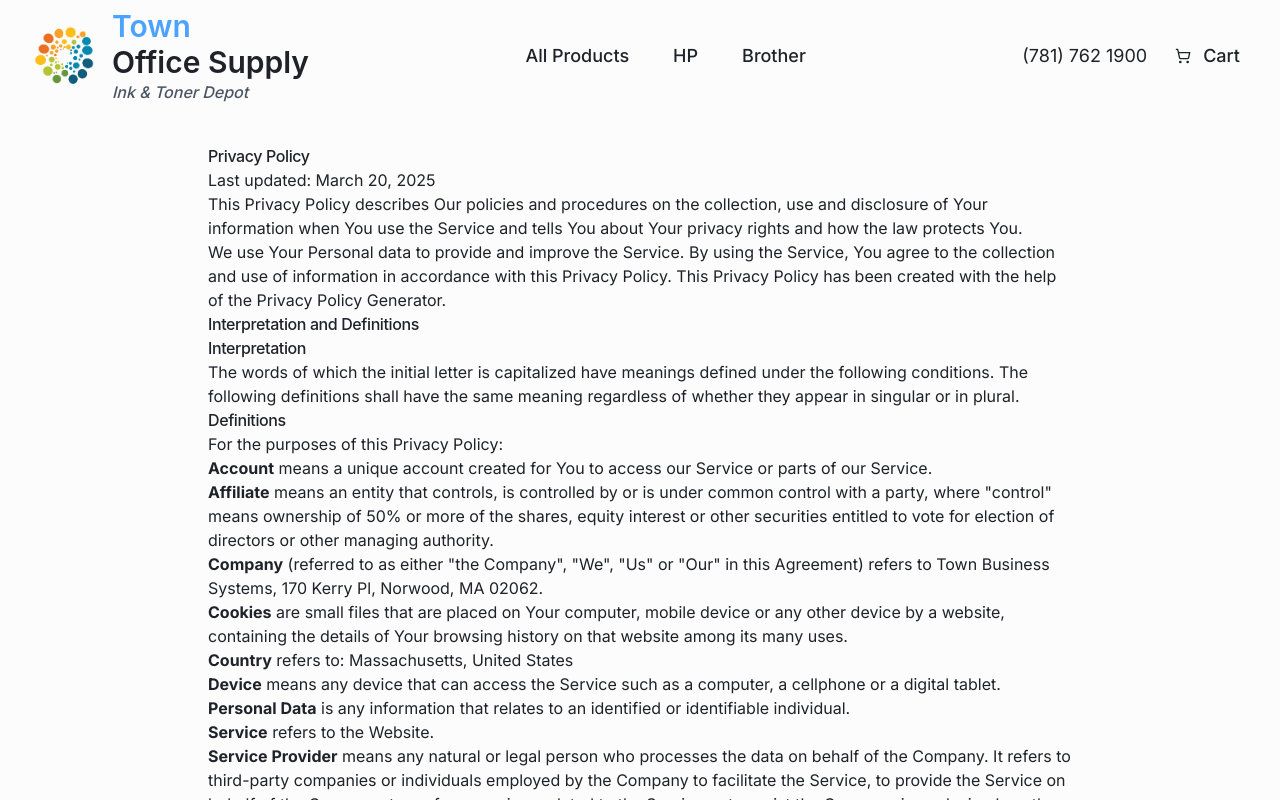
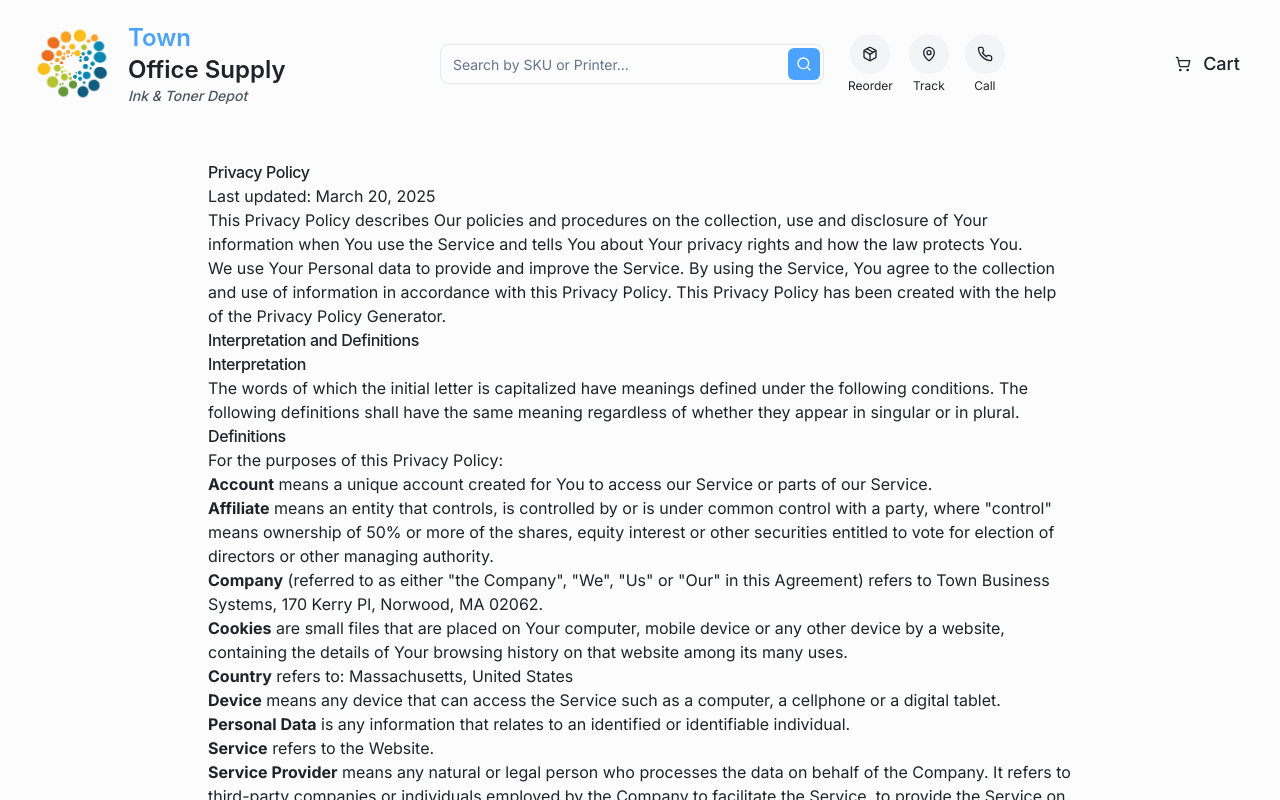
Before and after one commit to TownBusinessSystems/townofficesupply, a React (Vite) app: page /privacy in a window 1280 px wide. Shown: the top 800 px of the page. Built offline with nearby package versions, Linux system fonts and the light colour scheme.

Commit message:
Refactor Navbar with new search bar
Replaced navigation buttons with a search bar and added reorder, track, and call buttons. Adjusted logo size and text size in the navbar.

```diff
--- a/src/components/layout/Navbar.tsx
+++ b/src/components/layout/Navbar.tsx
@@ -42,7 +42,7 @@ const Navbar: React.FC = () => {
       }`}
     >
       <div className="container mx-auto px-4 md:px-6">
-        <div className="flex items-center justify-between h-24 md:h-28"> {/* Increased height */}
+        <div className="flex items-center justify-between h-28 md:h-32"> {/* Increased height */}
           {/* Logo with more space */}
           <div className="flex-shrink-0">
             <Logo />
--- a/src/components/layout/navbar/ActionButtons.tsx
+++ b/src/components/layout/navbar/ActionButtons.tsx
@@ -25,9 +25,6 @@ const ActionButtons: React.FC<ActionButtonsProps> = ({
 
   return (
     <div className="flex items-center space-x-3">
-      <span className="hidden md:block text-foreground text-lg">
-        (781) 762 1900
-      </span>
       <Button
         variant="ghost"
         size="default"
--- a/src/components/layout/navbar/DesktopNavigation.tsx
+++ b/src/components/layout/navbar/DesktopNavigation.tsx
@@ -1,46 +1,37 @@
 
 import React from "react";
 import { Link } from "react-router-dom";
-import { navigationMenuTriggerStyle } from "@/components/ui/navigation-menu";
-import {
-  NavigationMenu,
-  NavigationMenuContent,
-  NavigationMenuItem,
-  NavigationMenuLink,
-  NavigationMenuList,
-  NavigationMenuTrigger,
-} from "@/components/ui/navigation-menu";
+import { Package, MapPin, Phone } from "lucide-react";
+import { Button } from "@/components/ui/button";
+import NavSearch from "./NavSearch";
 
 const DesktopNavigation: React.FC = () => {
   return (
     <div className="hidden md:flex items-center space-x-6 flex-1 justify-center">
-      <NavigationMenu>
-        <NavigationMenuList className="text-lg">
-          <NavigationMenuItem>
-            <Link to="/products">
-              <NavigationMenuLink className={`${navigationMenuTriggerStyle()} text-base md:text-lg py-2.5 px-5`}>
-                All Products
-              </NavigationMenuLink>
-            </Link>
-          </NavigationMenuItem>
+      <NavSearch />
 
-          <NavigationMenuItem>
-            <Link to="/products?brand=HP">
-              <NavigationMenuLink className={`${navigationMenuTriggerStyle()} text-base md:text-lg py-2.5 px-5`}>
-                HP
-              </NavigationMenuLink>
-            </Link>
-          </NavigationMenuItem>
+      <div className="flex items-center gap-4">
+        <Link to="/reorder" className="flex flex-col items-center">
+          <Button variant="ghost" size="icon" className="h-10 w-10 rounded-full bg-gray-100 hover:bg-accent hover:text-white">
+            <Package size={20} />
+          </Button>
+          <span className="text-xs mt-1">Reorder</span>
+        </Link>
 
-          <NavigationMenuItem>
-            <Link to="/products?brand=Brother">
-              <NavigationMenuLink className={`${navigationMenuTriggerStyle()} text-base md:text-lg py-2.5 px-5`}>
-                Brother
-              </NavigationMenuLink>
-            </Link>
-          </NavigationMenuItem>
-        </NavigationMenuList>
-      </NavigationMenu>
+        <Link to="/track" className="flex flex-col items-center">
+          <Button variant="ghost" size="icon" className="h-10 w-10 rounded-full bg-gray-100 hover:bg-accent hover:text-white">
+            <MapPin size={20} />
+          </Button>
+          <span className="text-xs mt-1">Track</span>
+        </Link>
+
+        <a href="tel:7817621900" className="flex flex-col items-center">
+          <Button variant="ghost" size="icon" className="h-10 w-10 rounded-full bg-gray-100 hover:bg-accent hover:text-white">
+            <Phone size={20} />
+          </Button>
+          <span className="text-xs mt-1">Call</span>
+        </a>
+      </div>
     </div>
   );
 };
--- a/src/components/layout/navbar/Logo.tsx
+++ b/src/components/layout/navbar/Logo.tsx
@@ -11,16 +11,16 @@ const Logo: React.FC = () => {
       <img
         src="/lovable-uploads/719dc146-0c76-4965-b83a-67b6eb021ba2.png"
         alt="Town Office Supply Logo"
-        className="h-20 w-auto" // Increased from h-16 to h-20
+        className="h-24 w-auto" // Increased from h-20 to h-24
       />
       <div className="flex flex-col items-start">
-        <span className="text-accent text-2xl md:text-3xl font-display font-semibold leading-tight">
+        <span className="text-accent text-xl md:text-2xl font-display font-semibold leading-tight">
           Town
         </span>
-        <span className="text-2xl md:text-3xl font-display font-semibold leading-tight">
+        <span className="text-xl md:text-2xl font-display font-semibold leading-tight">
           Office Supply
         </span>
-        <span className="text-sm md:text-base text-gray-600 italic font-medium leading-tight">
+        <span className="text-xs md:text-sm text-gray-600 italic font-medium leading-tight">
           Ink & Toner Depot
         </span>
       </div>
--- a/src/components/layout/navbar/MobileNavigation.tsx
+++ b/src/components/layout/navbar/MobileNavigation.tsx
@@ -1,6 +1,9 @@
 
 import React from "react";
 import { Link } from "react-router-dom";
+import { Package, MapPin, Phone } from "lucide-react";
+import { Button } from "@/components/ui/button";
+import NavSearch from "./NavSearch";
 
 interface MobileNavigationProps {
   isOpen: boolean;
@@ -14,24 +17,30 @@ const MobileNavigation: React.FC<MobileNavigationProps> = ({ isOpen }) => {
       }`}
     >
       <div className="container mx-auto px-4 py-6 flex flex-col space-y-4">
-        <Link
-          to="/products"
-          className="text-lg font-medium px-4 py-3 rounded-md hover:bg-accent/10 transition-colors"
-        >
-          All Products
-        </Link>
-        <Link
-          to="/products?brand=HP"
-          className="text-lg font-medium px-4 py-3 rounded-md hover:bg-accent/10 transition-colors"
-        >
-          HP
-        </Link>
-        <Link
-          to="/products?brand=Brother"
-          className="text-lg font-medium px-4 py-3 rounded-md hover:bg-accent/10 transition-colors"
-        >
-          Brother
-        </Link>
+        <NavSearch />
+
+        <div className="flex justify-around mt-4">
+          <Link to="/reorder" className="flex flex-col items-center">
+            <Button variant="ghost" size="icon" className="h-10 w-10 rounded-full bg-gray-100 hover:bg-accent hover:text-white">
+              <Package size={20} />
+            </Button>
+            <span className="text-xs mt-1">Reorder</span>
+          </Link>
+
+          <Link to="/track" className="flex flex-col items-center">
+            <Button variant="ghost" size="icon" className="h-10 w-10 rounded-full bg-gray-100 hover:bg-accent hover:text-white">
+              <MapPin size={20} />
+            </Button>
+            <span className="text-xs mt-1">Track</span>
+          </Link>
+
+          <a href="tel:7817621900" className="flex flex-col items-center">
+            <Button variant="ghost" size="icon" className="h-10 w-10 rounded-full bg-gray-100 hover:bg-accent hover:text-white">
+              <Phone size={20} />
+            </Button>
+            <span className="text-xs mt-1">Call</span>
+          </a>
+        </div>
       </div>
     </div>
   );
--- a/src/components/layout/navbar/NavSearch.tsx
+++ b/src/components/layout/navbar/NavSearch.tsx
@@ -23,7 +23,7 @@ const NavSearch: React.FC = () => {
     >
       <Input
         type="text"
-        placeholder="Search by brand, type, or color..."
+        placeholder="Search by SKU or Printer..."
         className="pr-10 h-10 text-sm rounded-lg border focus-visible:ring-accent/50"
         value={searchQuery}
         onChange={(e) => setSearchQuery(e.target.value)}
```
